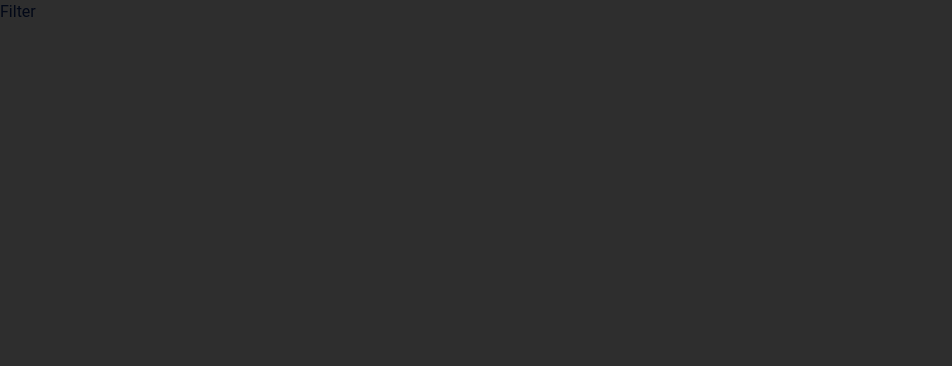
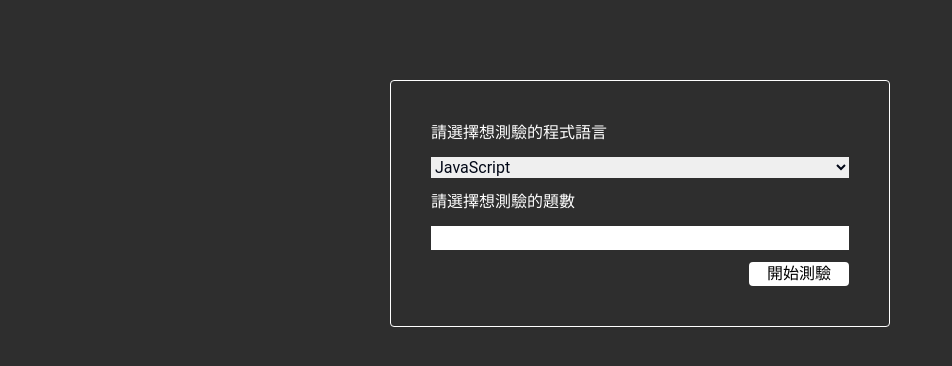
Before and after one commit to janlin002/Intoolview, a Next.js app: page /filter in a window 1280 px wide. Shown: the top 366 px of the page, without its empty margins (0-952 px from the left). Built offline with nearby package versions, Linux system fonts and the light colour scheme.

Commit message:
feat: add filter component(#jan-001)

```diff
--- a/src/pages/card.tsx
+++ b/src/pages/card.tsx
@@ -1,4 +1,4 @@
-import React, { useState } from "react";
+import React, { useState, useEffect } from "react";
 import ReactCardFlip from "react-card-flip";
 
 import FrontComponent from "@/components/frontComponent/frontComponent";
@@ -7,6 +7,7 @@ import Button from "@/components/button/button";
 
 const Card = () => {
   const [isFlipped, setIsFlipped] = useState(false);
+  const [questionList, setQuestionList] = useState([]);
 
   const handleClick = (e: any) => {
     e.preventDefault();
@@ -14,7 +15,7 @@ const Card = () => {
   };
   return (
     <>
-      <div className="flex justify-center mt-20">
+      <div className="container">
         <div className="flex flex-col gap-y-5">
           <ReactCardFlip isFlipped={isFlipped} flipDirection="vertical">
             <FrontComponent handleClick={handleClick} />
--- a/src/pages/filter.tsx
+++ b/src/pages/filter.tsx
@@ -1,7 +1,32 @@
-import React from "react";
+import React, { useState } from "react";
 
 const Filter = () => {
-  return <div>Filter</div>;
+  const [selectOption, setSelectOption] = useState({
+    lang: "JavaScript",
+    questionNum: 5,
+  });
+
+  return (
+    <div className="container">
+      <div className="flex flex-col  gap-y-3 border border-white w-[500px] rounded-sm h-auto p-10">
+        <p className="text-white">請選擇想測驗的程式語言</p>
+        <select
+          name=""
+          id=""
+          className="w-[100%]"
+          onChange={(e) => console.log(e.target.value, "value")}
+        >
+          <option value="JavaScript">JavaScript</option>
+          <option value="React">React</option>
+        </select>
+
+        <p className="text-white">請選擇想測驗的題數</p>
+        <input type="text" />
+
+        <button className="ml-auto">開始測驗</button>
+      </div>
+    </div>
+  );
 };
 
 export default Filter;
--- a/src/styles/globals.css
+++ b/src/styles/globals.css
@@ -75,3 +75,19 @@
     background-color: #2e2e2e;
   }
 }
+
+@layer components {
+  .container {
+    @apply flex justify-center mt-20;
+  }
+
+  button {
+    @apply bg-white text-black rounded-sm hover:bg-inherit hover:text-white hover:border  w-[100px] h-6;
+  }
+}
+
+/* @layer utilities {
+  p {
+    @apply text-white;
+  }
+} */
```
